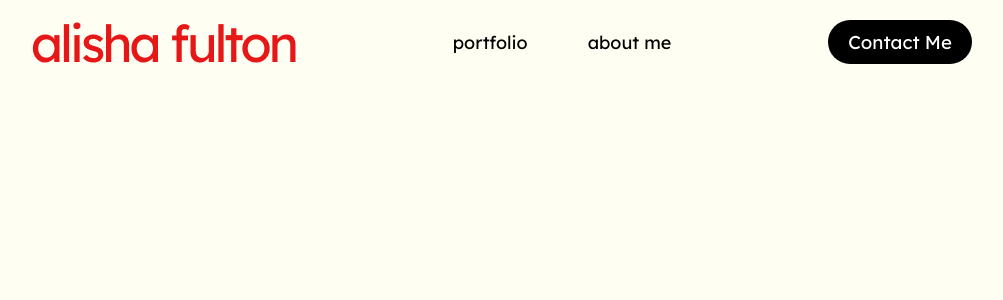
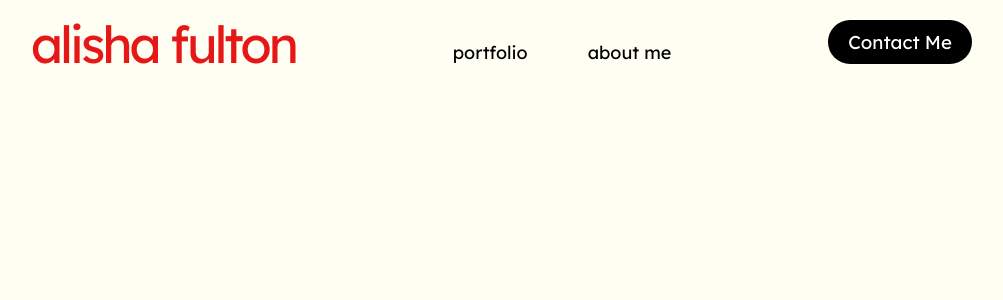
Before and after one commit to alishafulton/af, a React (Vite) app: page / in a window 1280 px wide. Shown: the top 300 px of the page, without its empty margins (138-1141 px from the left). Built offline with nearby package versions, Linux system fonts and the light colour scheme.

Commit message:
Update Navbar.css

```diff
--- a/src/Components/Navbar/Navbar.css
+++ b/src/Components/Navbar/Navbar.css
@@ -1,6 +1,6 @@
 .navbar{
     display: flex;
-    align-items: center;
+    align-items: end;
     justify-content: space-between;
     margin: 20px 170px;
 }
```
